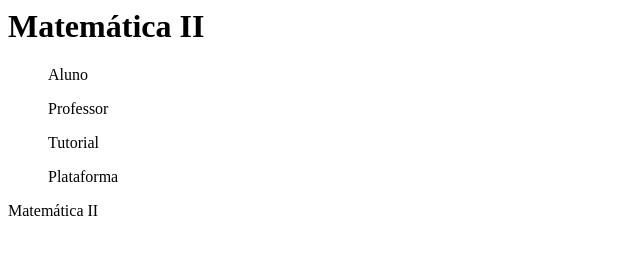
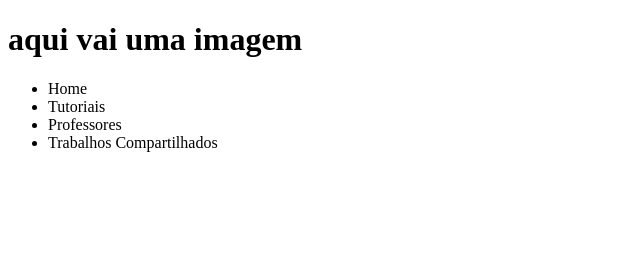
Before and after one commit to ProfessoraTissiNRE/ProgramacaoII, a plain HTML site: page index.html in a window 1280 px wide. Shown: the whole page, without its empty margins (0-640 px from the left). Drawn offline with Linux system fonts and the light colour scheme.

Commit message:
Add files via upload

```diff
--- a/index.html
+++ b/index.html
@@ -1,6 +1,20 @@
-<head><h1>Matemática II</h1></head>
-<ol>Aluno</ol>
-<ol>Professor</ol>
-<ol>Tutorial</ol>
-<ol>Plataforma</ol>
-<head>Matemática II
+<!DOCTYPE html>
+<html lang="en">
+<head>
+    <meta charset="UTF-8">
+    <meta http-equiv="X-UA-Compatible" content="IE=edge">
+    <meta name="viewport" content="width=device-width, initial-scale=1.0">
+    <title>Professores Edutech - Loanda </title>
+    <link rel="stylesheet" href="style.css">
+</head>
+<body>
+    <header></header>
+    <h1>aqui vai uma imagem</h1>
+    <ul>
+        <li>Home</li>
+        <li>Tutoriais</li>
+        <li>Professores</li>
+        <li>Trabalhos Compartilhados</li>
+
+</body>
+</html>
--- /dev/null
+++ b/style.css
@@ -0,0 +1,4 @@
+header {
+    background: #51C2D2;
+    color: #e4eae0
+}
```
Also changed, not shown: Acesso_Alunos.jpeg (added), Acesso_Professores.jpeg (added), Tutoriais_Alura.jpeg (added).
